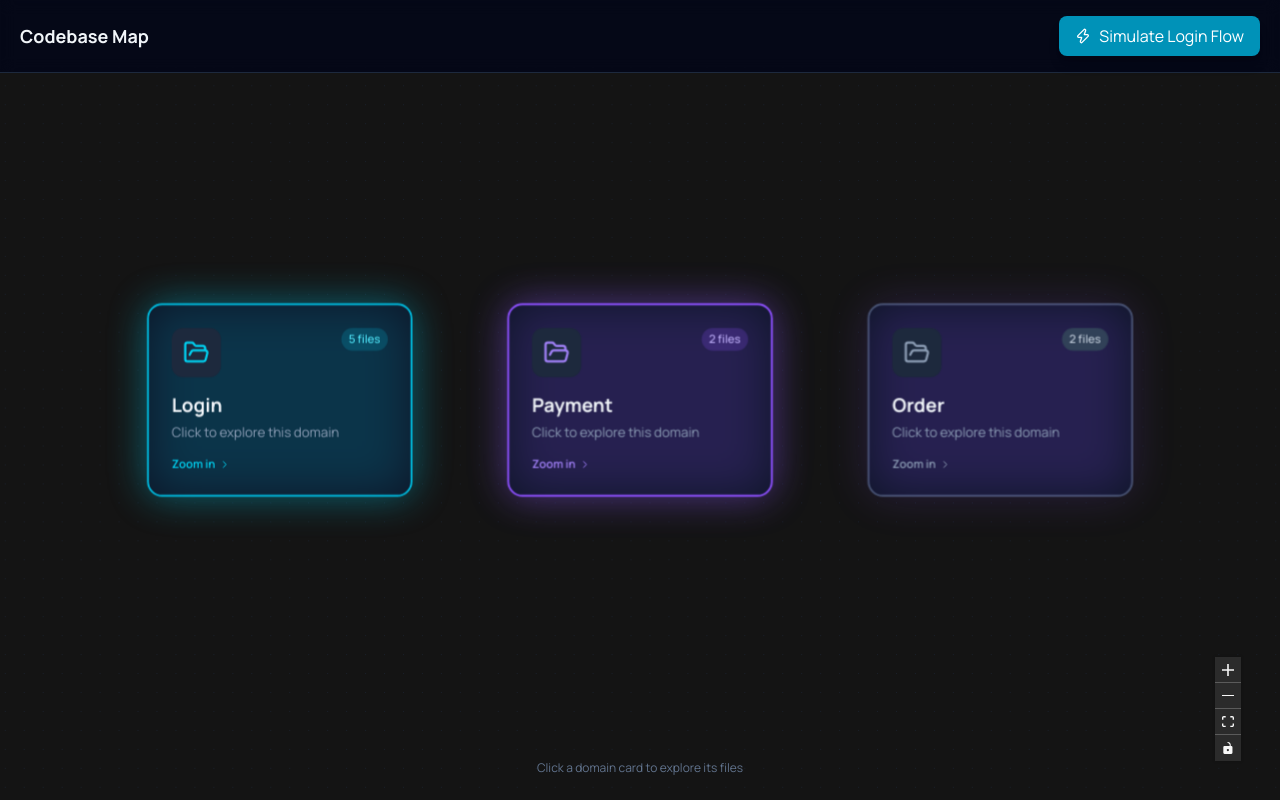
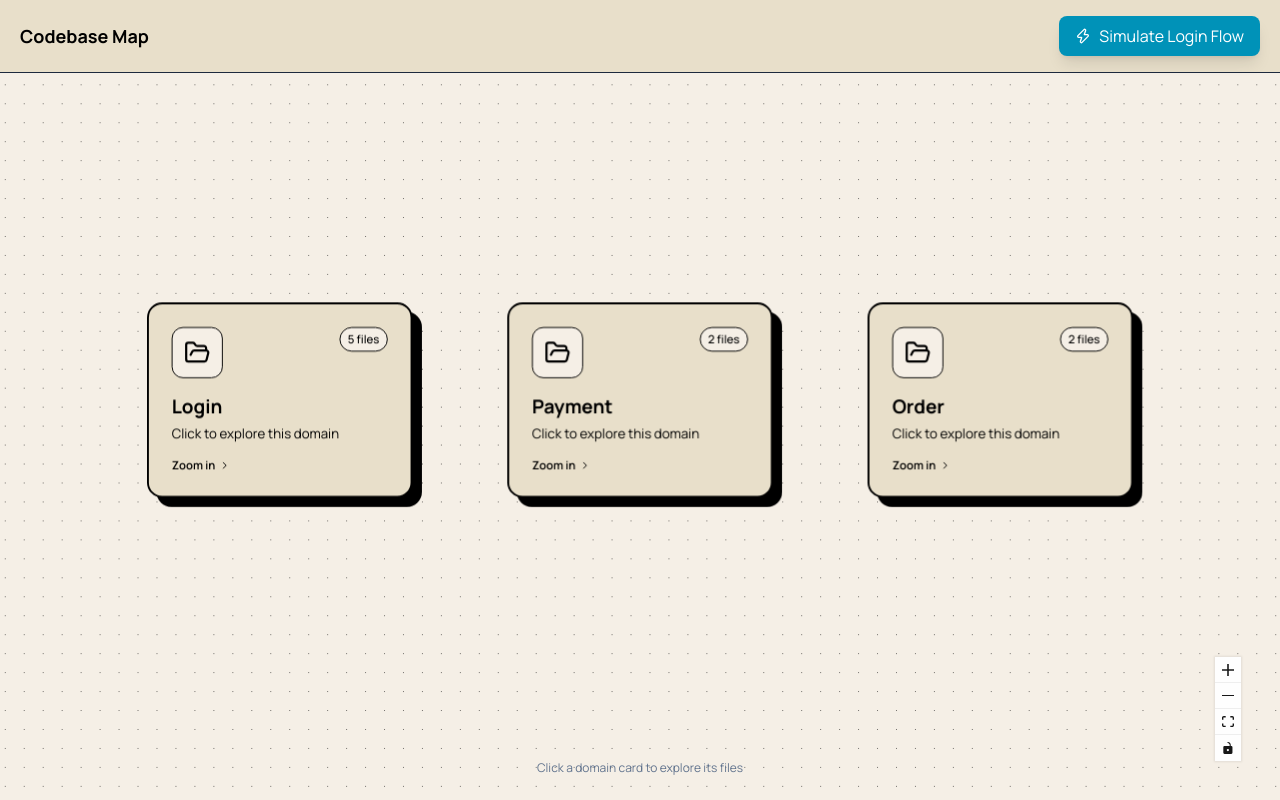
Before and after one commit to cheikhwade07/ChizuCode, a Next.js app: page /graph in a window 1280 px wide. Built offline with nearby package versions, Linux system fonts and the light colour scheme.

Commit message:
change styles for the graph view

```diff
--- a/components/GraphViewer/FileNode.tsx
+++ b/components/GraphViewer/FileNode.tsx
@@ -15,12 +15,12 @@ export function FileNode({ data }: any) {
     <>
       <div
         className={cn(
-          "relative rounded-xl border bg-slate-900/90 backdrop-blur-sm",
+          "relative rounded-xl border bg-[#E8DFCA] backdrop-blur-sm",
           "min-w-[200px] px-4 py-3 cursor-pointer",
           "transition-all duration-500",
           isHighlighted
-            ? "border-cyan-500 shadow-[0_0_24px_rgba(6,182,212,0.7)]"
-            : "border-slate-700 hover:border-slate-500",
+            ? "border-blue-700 shadow-[0_0_24px_rgba(6,182,212,0.7)]"
+            : "border-black-700 hover:border-black-500",
           isFaded ? "opacity-25 grayscale pointer-events-none" : "opacity-100"
         )}
         onClick={() => !isFaded && setPopupOpen((v) => !v)}
@@ -28,7 +28,7 @@ export function FileNode({ data }: any) {
         {/* Pulsing aura when highlighted */}
         {isHighlighted && (
           <motion.div
-            className="absolute -inset-1 rounded-xl bg-gradient-to-r from-cyan-500/60 to-blue-600/60 blur-lg -z-10"
+            className="absolute -inset-1 rounded-xl bg-gradient-to-r from-blue-500/60 to-blue-600/60 blur-lg -z-10"
             animate={{ opacity: [0.3, 0.7, 0.3] }}
             transition={{ duration: 1.8, repeat: Infinity, ease: 'easeInOut' }}
           />
@@ -42,14 +42,14 @@ export function FileNode({ data }: any) {
 
         <div className="flex items-center gap-2.5">
           <div className={cn(
-            "rounded-lg p-2 shrink-0",
-            isHighlighted ? "bg-cyan-500/20 text-cyan-400" : "bg-slate-800 text-slate-400"
+            "rounded-lg p-2 shrink-0 border border-black",
+            isHighlighted ? "bg-blue-500/20 text-blue-400" : "bg-[#F5EFE6] text-black-400"
           )}>
             <FileCode2 className="h-4 w-4" />
           </div>
           <span className={cn(
             "text-sm font-semibold truncate",
-            isHighlighted ? "text-cyan-200" : "text-slate-200"
+            isHighlighted ? "text-blue-400" : "text-black-200"
           )}>
             {data.fileName}
           </span>
@@ -73,7 +73,7 @@ export function FileNode({ data }: any) {
             className={cn(
               "absolute left-1/2 -translate-x-1/2 top-[calc(100%+12px)]",
               "w-[280px] z-[9999]",
-              "rounded-xl border border-slate-600 bg-slate-800/95 shadow-2xl backdrop-blur-md p-4"
+              "rounded-xl border border-slate-600 bg-[#E8DFCA] shadow-2xl backdrop-blur-md p-4"
             )}
             // Stop React Flow from panning when interacting with popup
             onMouseDown={(e) => e.stopPropagation()}
@@ -85,11 +85,11 @@ export function FileNode({ data }: any) {
               <X className="h-4 w-4" />
             </button>
 
-            <p className="text-xs font-semibold text-cyan-400 mb-1 uppercase tracking-wide">Directory</p>
-            <p className="text-sm text-slate-300 font-mono mb-3 break-all">{data.directory}</p>
+            <p className="text-xs font-semibold text-blue-600 mb-1 uppercase tracking-wide">Directory</p>
+            <p className="text-sm text-black-300 font-mono mb-3 break-all">{data.directory}</p>
 
-            <p className="text-xs font-semibold text-cyan-400 mb-1 uppercase tracking-wide">Functionality</p>
-            <p className="text-sm text-slate-300 leading-relaxed">{data.functionality}</p>
+            <p className="text-xs font-semibold text-blue-600 mb-1 uppercase tracking-wide">Functionality</p>
+            <p className="text-sm text-black-300 leading-relaxed">{data.functionality}</p>
           </motion.div>
         )}
       </AnimatePresence>
--- a/components/GraphViewer/SubmapNode.tsx
+++ b/components/GraphViewer/SubmapNode.tsx
@@ -5,11 +5,26 @@ import { cn } from '@/lib/utils';
 import { FolderOpen, ChevronRight } from 'lucide-react';
 
 const SUBMAP_COLORS: Record<string, { border: string; glow: string; icon: string; badge: string }> = {
-  login:   { border: 'border-cyan-500',   glow: 'shadow-[0_0_40px_rgba(6,182,212,0.35)]',   icon: 'text-cyan-400',   badge: 'bg-cyan-500/20 text-cyan-300' },
-  payment: { border: 'border-violet-500', glow: 'shadow-[0_0_40px_rgba(139,92,246,0.35)]', icon: 'text-violet-400', badge: 'bg-violet-500/20 text-violet-300' },
+  // login: {
+  //   border: 'border-cyan-500 rounded-[2rem]',
+  //   glow: 'shadow-[10px_10px_0_#000]',
+  //   icon: 'text-cyan-400',
+  //   badge: 'bg-cyan-500/20 text-cyan-300'
+  // },
+  // payment: {
+  //   border: 'border-violet-500',
+  //   glow: 'shadow-[10px_10px_0_#000]',
+  //   icon: 'text-violet-400',
+  //   badge: 'bg-violet-500/20 text-violet-300'
+  // },
 };
 
-const DEFAULT_COLOR = { border: 'border-slate-600', glow: '', icon: 'text-slate-400', badge: 'bg-slate-700 text-slate-300' };
+const DEFAULT_COLOR = {
+  border: 'border-black-600',
+  glow: 'shadow-[10px_10px_0_#000]',
+  icon: 'text-400',
+  badge: 'bg-[#F5EFE6]'
+};
 
 export function SubmapNode({ data }: any) {
   const colors = SUBMAP_COLORS[data.name] ?? DEFAULT_COLOR;
@@ -23,34 +38,35 @@ export function SubmapNode({ data }: any) {
       transition={{ duration: 0.35, ease: 'easeOut' }}
       onClick={data.onClick}
       className={cn(
-        "relative rounded-2xl border-2 bg-slate-900/90 backdrop-blur-md cursor-pointer",
+        "relative rounded-2xl border-2 bg-[#E8DFCA] backdrop-blur-md cursor-pointer",
         "w-[280px] p-6 select-none transition-all duration-300",
         "hover:scale-[1.03] hover:brightness-110",
+        "text-black",
         colors.border,
         colors.glow
       )}
     >
       {/* Animated ambient glow */}
-      <motion.div
+      {/* <motion.div
         className={cn(
           "absolute -inset-px rounded-2xl opacity-20 blur-xl -z-10",
           data.name === 'login' ? 'bg-cyan-500' : 'bg-violet-500'
         )}
         animate={{ opacity: [0.15, 0.3, 0.15] }}
         transition={{ duration: 3, repeat: Infinity, ease: 'easeInOut' }}
-      />
+      /> */}
 
       <div className="flex items-start justify-between mb-4">
-        <div className={cn("rounded-xl bg-slate-800 p-3", colors.icon)}>
+        <div className={cn("rounded-xl border border-black bg-[#F5EFE6] p-3", colors.icon)}>
           <FolderOpen className="h-7 w-7" />
         </div>
-        <span className={cn("text-xs font-medium px-2 py-1 rounded-full", colors.badge)}>
+        <span className={cn("text-xs text-black font-medium px-2 py-1 rounded-full border border-black", colors.badge)}>
           {fileCount} files
         </span>
       </div>
 
-      <h2 className="text-xl font-bold text-slate-100 capitalize mb-1">{data.name}</h2>
-      <p className="text-sm text-slate-400 mb-4">Click to explore this domain</p>
+      <h2 className="text-xl font-bold text-100 capitalize mb-1">{data.name}</h2>
+      <p className="text-sm text-400 mb-4">Click to explore this domain</p>
 
       <div className={cn("flex items-center gap-1 text-xs font-semibold", colors.icon)}>
         Zoom in <ChevronRight className="h-3 w-3" />
--- a/components/GraphViewer/index.tsx
+++ b/components/GraphViewer/index.tsx
@@ -246,9 +246,9 @@ function GraphViewerInner() {
 
 
   return (
-    <div className="w-full h-screen bg-slate-950 relative overflow-hidden">
+    <div className="w-full h-screen bg-[#F5EFE6] relative overflow-hidden">
       {/* Top bar */}
-      <div className="absolute top-0 left-0 right-0 z-20 flex items-center gap-3 px-5 py-4 bg-slate-950/80 backdrop-blur border-b border-slate-800">
+      <div className="absolute top-0 left-0 right-0 z-20 flex items-center gap-3 px-5 py-4 bg-[#E8DFCA] backdrop-blur border-b border-slate-800">
         {/* Back button */}
         <AnimatePresence>
           {activeSubmap && (
@@ -259,7 +259,7 @@ function GraphViewerInner() {
               exit={{ opacity: 0, x: -12 }}
               transition={{ duration: 0.2 }}
               onClick={loadDomainView}
-              className="flex items-center gap-1.5 text-slate-400 hover:text-slate-200 transition-colors text-sm font-medium"
+              className="flex items-center gap-1.5 text-black-400 hover:text-blue-400 transition-colors text-sm font-medium"
             >
               <ArrowLeft className="h-4 w-4" />
               All domains
@@ -269,11 +269,11 @@ function GraphViewerInner() {
 
         {/* Breadcrumb */}
         <div className="flex items-center gap-2">
-          <span className="text-slate-100 font-bold text-lg leading-none">Codebase Map</span>
+          <span className="text-black font-bold text-lg leading-none">Codebase Map</span>
           {activeSubmap && (
             <>
               <span className="text-slate-600">/</span>
-              <span className="text-cyan-400 font-semibold capitalize">{activeSubmap}</span>
+              <span className="text-blue-400 font-semibold capitalize">{activeSubmap}</span>
             </>
           )}
         </div>
@@ -303,11 +303,11 @@ function GraphViewerInner() {
         nodeTypes={nodeTypes}
         edgeTypes={edgeTypes}
         fitView
-        colorMode="dark"
-        className="pt-16"
+        colorMode="light"
+        className="pt-16 bg-[#F5EFE6]"
         proOptions={{ hideAttribution: true }}
       >
-        <Background gap={20} color="#1e293b" />
+        <Background gap={20} color="#000000" />
         <Controls className="!bottom-6 !right-6 !left-auto !top-auto" />
       </ReactFlow>
 
```
